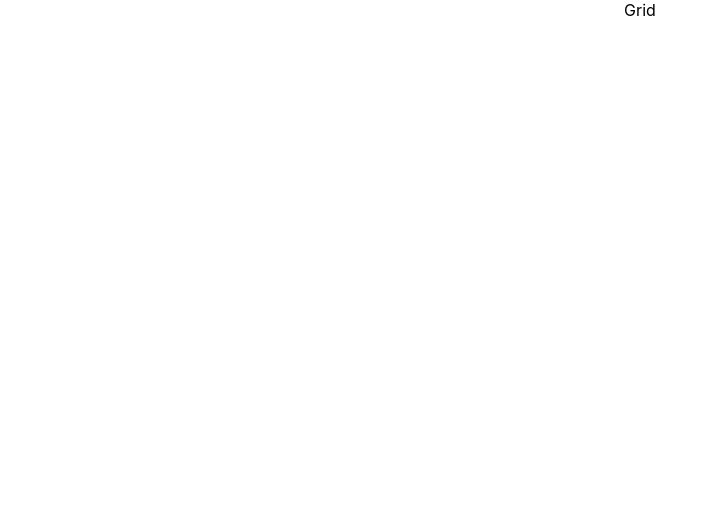
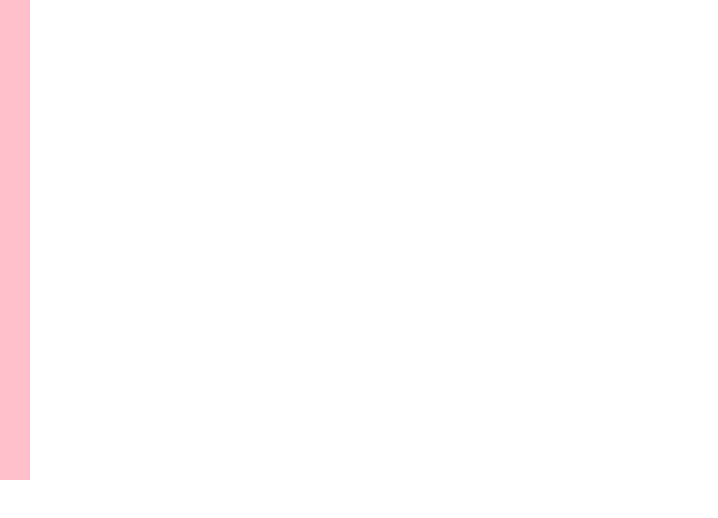
Before and after one commit to etrobert/minitick, a React (Create React App) app: page / in a window 1280 px wide. Shown: the top 518 px of the page, without its empty margins (0-718 px from the left). Built offline with nearby package versions, Linux system fonts and the light colour scheme.

Commit message:
Add cells

```diff
--- a/package.json
+++ b/package.json
@@ -10,6 +10,7 @@
     "@types/node": "^16.11.36",
     "@types/react": "^18.0.9",
     "@types/react-dom": "^18.0.5",
+    "lodash": "^4.17.21",
     "react": "^18.1.0",
     "react-dom": "^18.1.0",
     "react-scripts": "5.0.1",
@@ -39,5 +40,8 @@
       "last 1 firefox version",
       "last 1 safari version"
     ]
+  },
+  "devDependencies": {
+    "@types/lodash": "^4.14.182"
   }
 }
--- a/src/Grid.css
+++ b/src/Grid.css
@@ -0,0 +1,3 @@
+.Grid {
+  display: grid;
+}
--- a/src/Grid.tsx
+++ b/src/Grid.tsx
@@ -1,3 +1,14 @@
-const Grid = () => <div className="Grid">Grid</div>;
+import range from "lodash/range";
+
+const size = 4;
+const cells = range(size * size);
+
+const Grid = () => (
+  <div className="Grid">
+    {cells.map((_, i) => (
+      <div key={i} style={{ width: 30, height: 30, backgroundColor: "pink" }} />
+    ))}
+  </div>
+);
 
 export default Grid;
```
Also changed, not shown: 1 other file (tests, documents, lock files or other folders).
